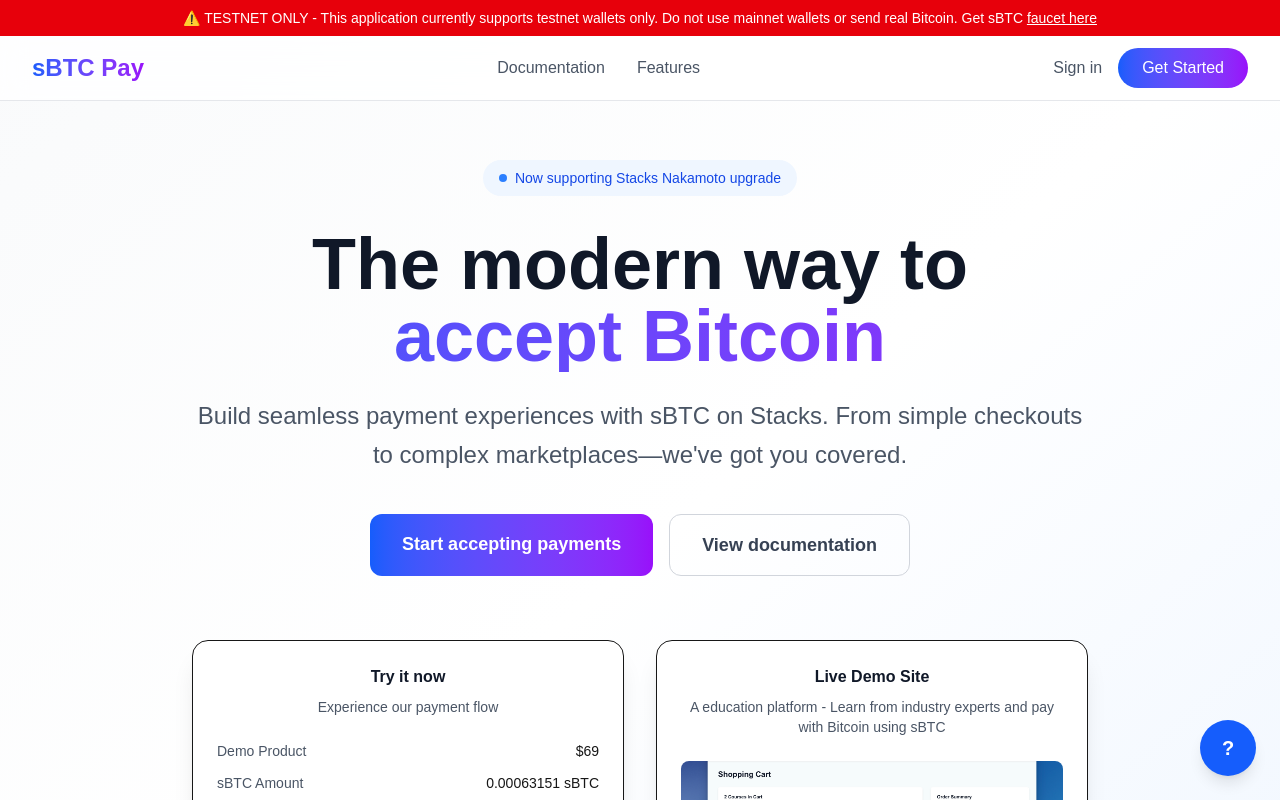
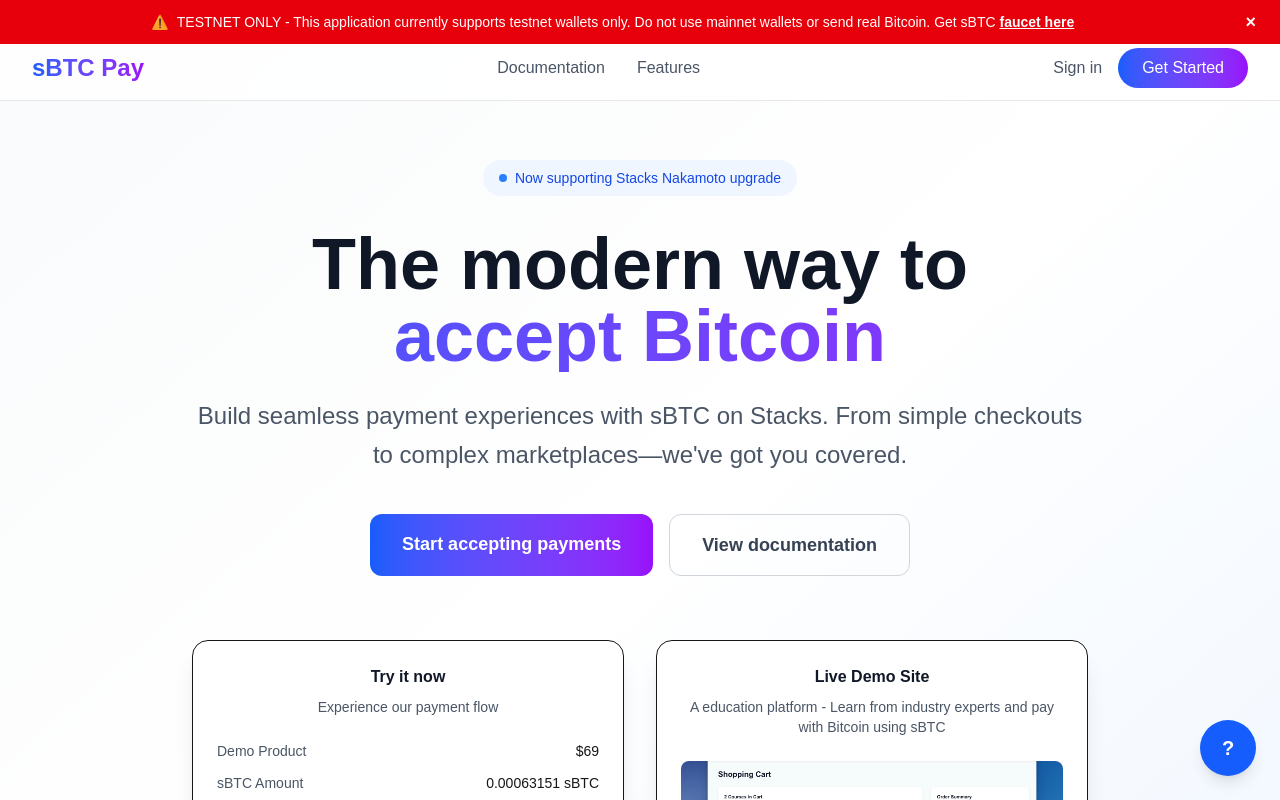
Before and after one commit to STX-CITY/sbtc-pay, a Next.js app: page / in a window 1280 px wide. Shown: the top 800 px of the page. Built offline with nearby package versions, Linux system fonts and the light colour scheme.

Commit message:
Update testnet-warning.tsx
feat: make TestnetWarning dismissible with localStorage

- Add close button with aria-label for accessibility
- Persist dismissal state in localStorage
- Add dismiss timestamp for future expiration
- Use useEffect for persistence on component mount

```diff
--- a/src/components/testnet-warning.tsx
+++ b/src/components/testnet-warning.tsx
@@ -1,17 +1,52 @@
 'use client';
 
+import { useState, useEffect } from 'react';
+
 export function TestnetWarning() {
+  const [isVisible, setIsVisible] = useState(true);
+
+  // Store dismissal in localStorage
+  useEffect(() => {
+    const dismissed = localStorage.getItem('testnet-warning-dismissed');
+    if (dismissed) {
+      setIsVisible(false);
+    }
+  }, []);
+
+  const handleDismiss = () => {
+    setIsVisible(false);
+    localStorage.setItem('testnet-warning-dismissed', 'true');
+    // Optional: Set expiration for dismissal
+    localStorage.setItem('testnet-warning-dismissed-timestamp', Date.now().toString());
+  };
+
+  if (!isVisible) return null;
+
   return (
     <div className="fixed top-0 left-0 right-0 bg-red-600 text-white px-4 py-2 text-center text-sm font-medium z-[100]">
-      ⚠️ TESTNET ONLY - This application currently supports testnet wallets only. Do not use mainnet wallets or send real Bitcoin. Get sBTC{' '}
+      <div className="flex items-center justify-center gap-3">
+        <div className="flex-1 flex items-center justify-center gap-2">
+          <span className="animate-pulse">⚠️</span>
+          <span>
+            TESTNET ONLY - This application currently supports testnet wallets only. Do not use mainnet wallets or send real Bitcoin. Get sBTC{' '}
             <a
               href="https://platform.hiro.so/faucet"
               target="_blank"
               rel="noopener noreferrer"
-        className="underline hover:text-red-100"
+              className="underline hover:text-red-100 font-semibold"
             >
               faucet here
             </a>
+          </span>
+        </div>
+        <button
+          onClick={handleDismiss}
+          className="ml-4 text-white hover:text-red-100 font-bold text-lg px-2"
+          aria-label="Dismiss warning"
+        >
+          ×
+        </button>
+      </div>
     </div>
   );
 }
```
Lines whose indentation alone changed are shown as unchanged.
